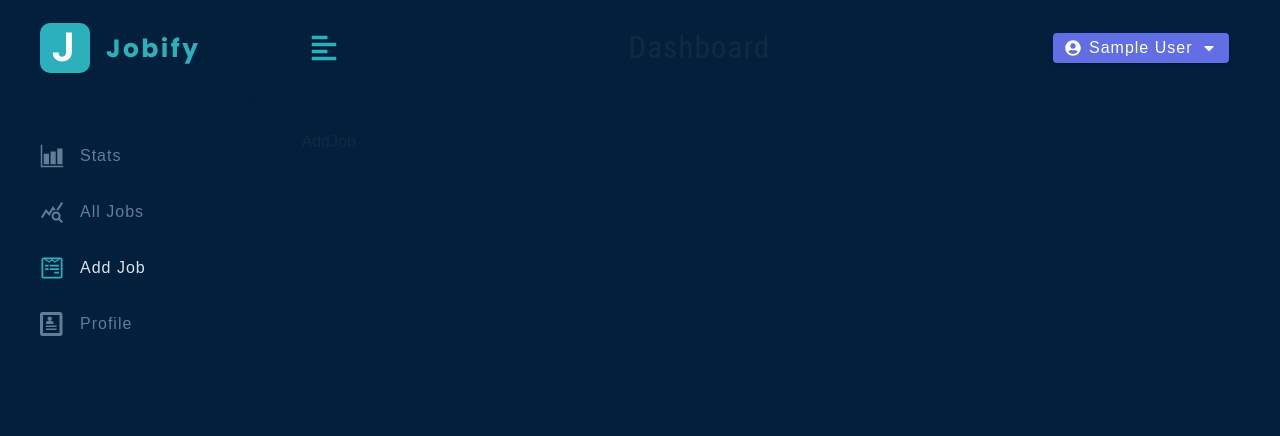
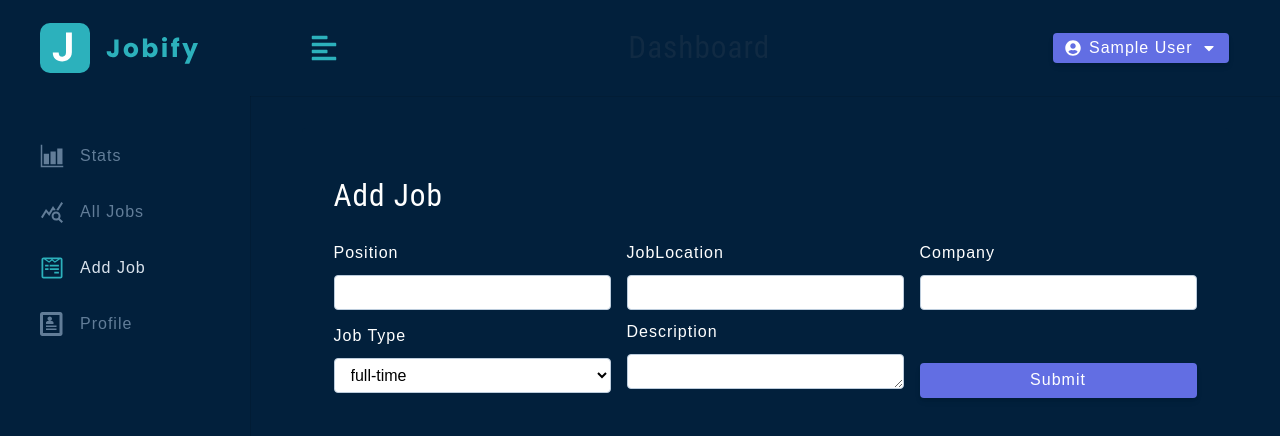
Before and after one commit to saikatbhuiyan/mern-job-finder, a React (Create React App) app in the folder client/: page /add-job in a window 1280 px wide. Shown: the top 436 px of the page. Built offline with nearby package versions, Linux system fonts and the light colour scheme; sample sign-in values are in the browser's storage.

Commit message:
Create Job Part 1

```diff
--- a/client/src/assets/wrappers/DashboardFormPage.js
+++ b/client/src/assets/wrappers/DashboardFormPage.js
@@ -5,7 +5,7 @@
   width: 100%;
   background: var(--backgroundColor);
   padding: 3rem 2rem 4rem;
-  box-shadow: var(--shadow-2);
+  /* box-shadow: var(--shadow-2); */
   h3 {
     margin-top: 0;
   }
--- /dev/null
+++ b/client/src/components/FormRowSelect.js
@@ -0,0 +1,25 @@
+const FormRowSelect = ({ labelText, name, value, handleChange, list }) => {
+  return (
+    <div className="form-row">
+      <label htmlFor={name} className="form-label">
+        {labelText || name}
+      </label>
+      <select
+        name={name}
+        value={value}
+        onChange={handleChange}
+        className="form-select"
+      >
+        {list.map((itemValue, index) => {
+          return (
+            <option key={index} value={itemValue}>
+              {itemValue}
+            </option>
+          );
+        })}
+      </select>
+    </div>
+  );
+};
+
+export default FormRowSelect;
--- /dev/null
+++ b/client/src/components/FormRowTextArea.js
@@ -0,0 +1,26 @@
+const FormRowTextArea = ({
+  name,
+  value,
+  handleChange,
+  labelText,
+  rows,
+  cols,
+}) => {
+  return (
+    <div className="form-row">
+      <label htmlFor={name} className="form-label">
+        {labelText || name}
+      </label>
+      <textarea
+        value={value}
+        name={name}
+        onChange={handleChange}
+        className="form-input"
+        rows={rows || 8}
+        cols={cols || 80}
+      />
+    </div>
+  );
+};
+
+export default FormRowTextArea;
--- a/client/src/components/index.js
+++ b/client/src/components/index.js
@@ -4,5 +4,16 @@
 import Navbar from "./Navbar";
 import BigSidebar from "./BigSidebar";
 import SmallSidebar from "./SmallSidebar";
+import FormRowTextArea from "./FormRowTextArea";
+import FormRowSelect from "./FormRowSelect";
 
-export { Logo, Alert, FormRow, SmallSidebar, BigSidebar, Navbar };
+export {
+  Logo,
+  Alert,
+  Navbar,
+  FormRow,
+  BigSidebar,
+  SmallSidebar,
+  FormRowSelect,
+  FormRowTextArea,
+};
--- a/client/src/context/appContext.js
+++ b/client/src/context/appContext.js
@@ -28,8 +28,16 @@
   user: user ? JSON.parse(user) : null,
   token: token,
   userLocation: userLocation || "",
+  showSidebar: false,
+  editJobId: "",
+  position: "",
+  company: "",
+  jobDescription: "",
   jobLocation: userLocation || "",
-  showSidebar: false,
+  jobTypeOptions: ["full-time", "part-time", "remote", "internship"],
+  jobType: "full-time",
+  statusOptions: ["interview", "declined", "pending"],
+  status: "pending",
 };
 
 const AppContext = React.createContext();
--- a/client/src/pages/dashboard/AddJob.js
+++ b/client/src/pages/dashboard/AddJob.js
@@ -1,5 +1,95 @@
+import { useState } from "react";
+import {
+  FormRow,
+  FormRowSelect,
+  FormRowTextArea,
+  Alert,
+} from "../../components";
+import { useAppContext } from "../../context/appContext";
+import Wrapper from "../../assets/wrappers/DashboardFormPage";
+
 const AddJob = () => {
-  return <div>AddJob</div>;
+  const {
+    isLoading,
+    isEditing,
+    showAlert,
+    displayAlert,
+    position,
+    company,
+    jobLocation,
+    jobDescription,
+    jobType,
+    jobTypeOptions,
+  } = useAppContext();
+
+  const handleSubmit = (e) => {
+    e.preventDefault();
+    if (!position || !company || !jobLocation || !jobDescription) {
+      displayAlert();
+      return;
+    }
+  };
+
+  const handleJobInput = (e) => {
+    const name = e.target.name;
+    const value = e.target.value;
+    console.log(name);
+    console.log(value);
+  };
+  return (
+    <Wrapper>
+      <form className="form">
+        <h3>{isEditing ? "edit job" : "add job"}</h3>
+        {showAlert && <Alert />}
+        <div className="form-center">
+          {/* position */}
+          <FormRow
+            type="text"
+            name="position"
+            value={position}
+            handleChange={handleJobInput}
+          />
+          {/* jobLocation */}
+          <FormRow
+            type="text"
+            name="jobLocation"
+            value={jobLocation}
+            handleChange={handleJobInput}
+          />
+          {/* company */}
+          <FormRow
+            type="text"
+            name="company"
+            value={company}
+            handleChange={handleJobInput}
+          />
+          {/* job type */}
+          <FormRowSelect
+            name="jobType"
+            labelText="job type"
+            value={jobType}
+            handleChange={handleJobInput}
+            list={jobTypeOptions}
+          />
+          {/* jobDescription */}
+          <FormRowTextArea
+            labelText="Description"
+            name="jobDescription"
+            value={jobDescription}
+            handleChange={handleJobInput}
+          />
+          <button
+            type="submit"
+            className="btn btn-block submit-btn"
+            onClick={handleSubmit}
+            disabled={isLoading}
+          >
+            submit
+          </button>
+        </div>
+      </form>
+    </Wrapper>
+  );
 };
 
 export default AddJob;
```
Also changed, not shown: 2 other files (tests, documents, lock files or other folders).
